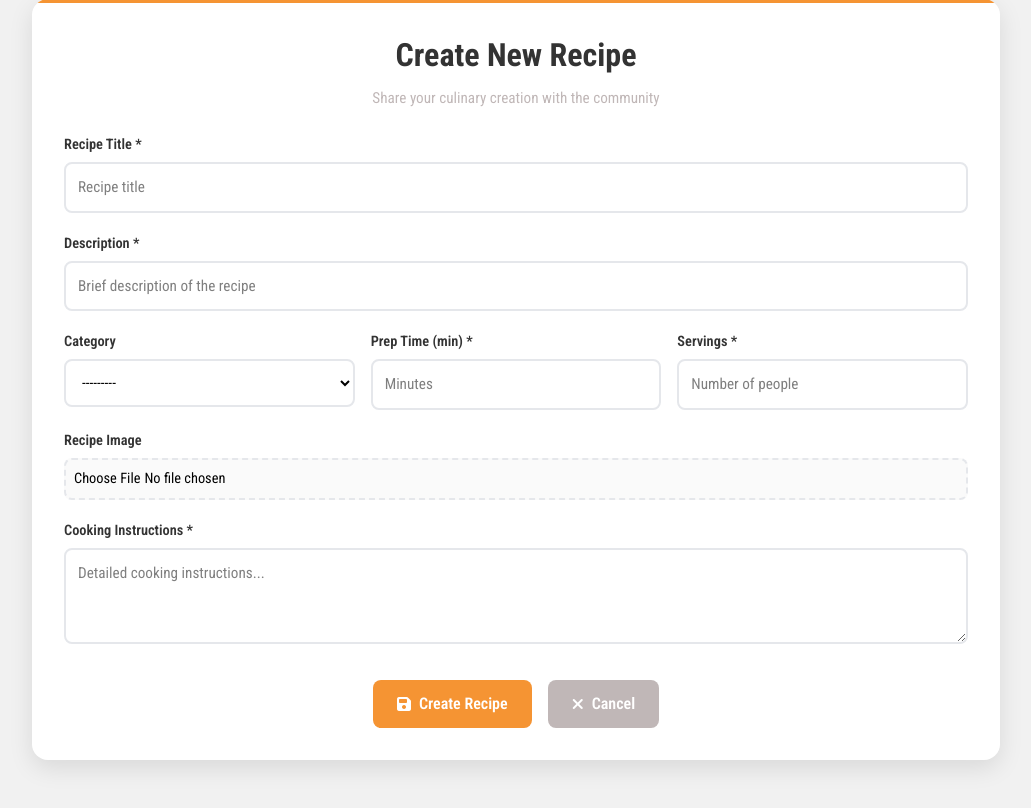
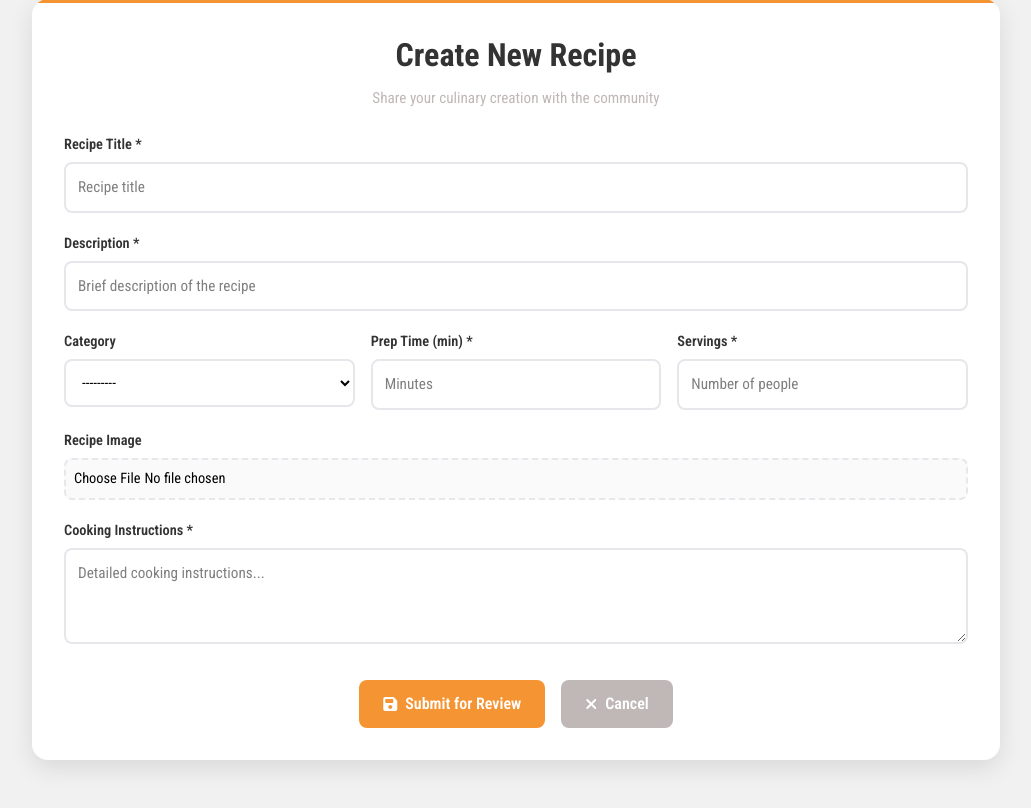
Before and after one commit to gabriel-pagani/udwmj-project, a Django app: page /recipe/create/ in a window 1280 px wide. Shown: the part 149-957 px from the top of the page, without its empty margins (124-1155 px from the left). Run offline with Django 5.2, Linux system fonts and the light colour scheme; the visitor is signed in with stand-in values (Sample User, id 1); data that the repository does not hold is empty.

Commit message:
Modificação sútil no recipe_form

```diff
--- a/app/templates/app/recipe_form.html
+++ b/app/templates/app/recipe_form.html
@@ -77,7 +77,7 @@
                 <div class="form-actions">
                     <button type="submit" class="btn-submit">
                         <i class="fas fa-save"></i>
-                        Create Recipe
+                        Submit for Review
                     </button>
                     <a href="{% url 'app:home' %}" class="btn-cancel">
                         <i class="fas fa-times"></i>
```
